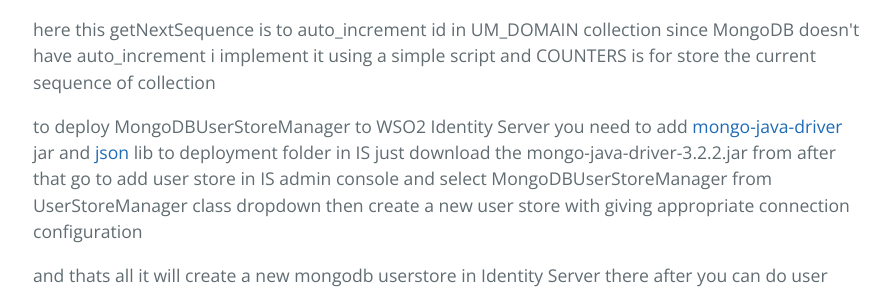
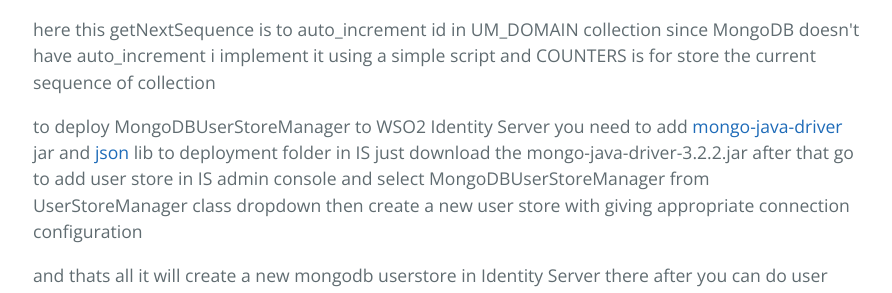
Before and after one commit to Pushpalanka/mongodbuserstore, a plain HTML site: page index.html in a window 1280 px wide. Shown: the part 1483-1776 px from the top of the page, without its empty margins (191-1083 px from the left). Drawn offline with nearby package versions, Linux system fonts and the light colour scheme.

Commit message:
Update index.html

```diff
--- a/index.html
+++ b/index.html
@@ -73,7 +73,7 @@ db.UM_DOMAIN.insert({
 
 <p>here this getNextSequence is to auto_increment id in UM_DOMAIN collection since MongoDB doesn't have auto_increment i implement it using a simple script and COUNTERS is for store the current sequence of collection</p>
 
-<p>to deploy MongoDBUserStoreManager to WSO2 Identity Server you need to add <a href="http://central.maven.org/maven2/org/mongodb/mongo-java-driver/3.2.2/">mongo-java-driver</a> jar and <a href="https://github.com/asanthamax/mongodbuserstore/tree/gh-pages">json</a> lib to deployment folder in IS just download the mongo-java-driver-3.2.2.jar from after that go to add user store in IS admin console and select MongoDBUserStoreManager from UserStoreManager class dropdown
+<p>to deploy MongoDBUserStoreManager to WSO2 Identity Server you need to add <a href="http://central.maven.org/maven2/org/mongodb/mongo-java-driver/3.2.2/">mongo-java-driver</a> jar and <a href="https://github.com/asanthamax/mongodbuserstore/tree/gh-pages">json</a> lib to deployment folder in IS just download the mongo-java-driver-3.2.2.jar after that go to add user store in IS admin console and select MongoDBUserStoreManager from UserStoreManager class dropdown
 then create a new user store with giving appropriate connection configuration</p>
 
 <p>and thats all it will create a new mongodb userstore in Identity Server there after you can do user related activities in IS inside mongodb user store domain since this is development repository you can simply download this and install it using <b>mvn clean install</b></p>
```
